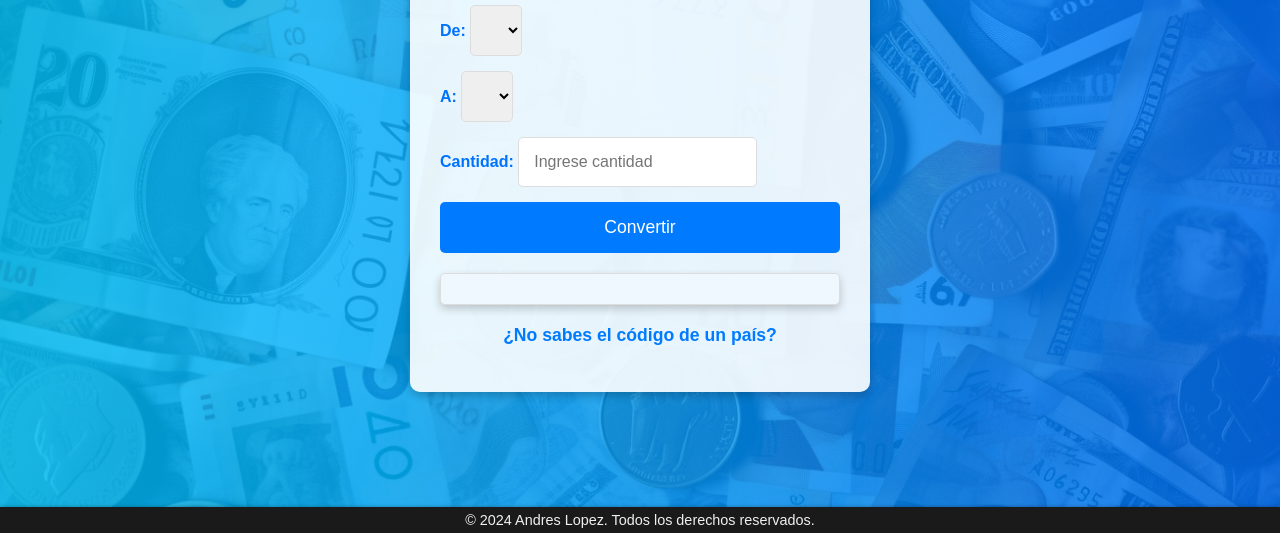
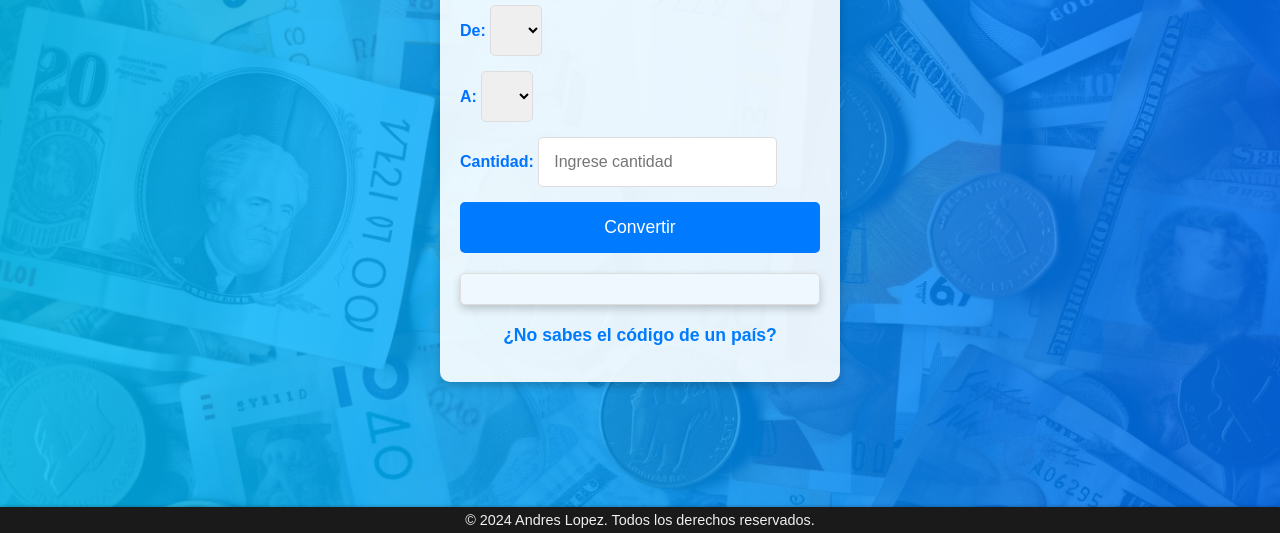
Before and after one commit to SoyWadyRD/convertidordemonedas, a plain HTML site: page index.html in a window 1280 px wide. Shown: the part 267-800 px from the top of the page. Drawn offline with Linux system fonts and the light colour scheme; no server answers.

Commit message:
Add files via upload

```diff
--- a/css/style.css
+++ b/css/style.css
@@ -1,4 +1,9 @@
 /* CSS contenido en style.css */
+*, *::before, *::after {
+    box-sizing: border-box;
+}
+
+
 
 body {
     font-family: Arial, sans-serif;
@@ -9,19 +14,23 @@ body {
     justify-content: center;
     align-items: center;
     height: 100vh;
-    margin: 0;
+    margin: 0; /* Sin márgenes */
+    padding: 0; /* Sin relleno */
+    overflow: hidden; /* Oculta cualquier scroll */
 }
+
 
 .converter {
     background-color: rgba(255, 255, 255, 0.9);
-    padding: 30px;
+    padding: 20px; /* Ajusta el padding si es necesario */
     border-radius: 10px;
     box-shadow: 0 4px 8px rgba(0,0,0,0.2);
     width: 100%;
     max-width: 400px;
+    max-height: 90vh; /* Limita la altura máxima al 90% de la ventana */
+    overflow-y: auto; /* Permite scroll interno si es necesario */
     animation: fadeIn 1s ease-out;
 }
-
 /* El resto de tu CSS se mantiene igual... */
 
 
@@ -221,6 +230,14 @@ a:hover {
     }
 }
 
+@media (max-height: 700px) {
+    .converter {
+        padding: 10px;
+        max-height: 80vh; /* Ajusta para pantallas más pequeñas */
+    }
+}
+
+
 @media (max-width: 480px) {
     h1 {
         font-size: 1.2em; /* Tamaño de fuente aún más pequeño para encabezados */
```
